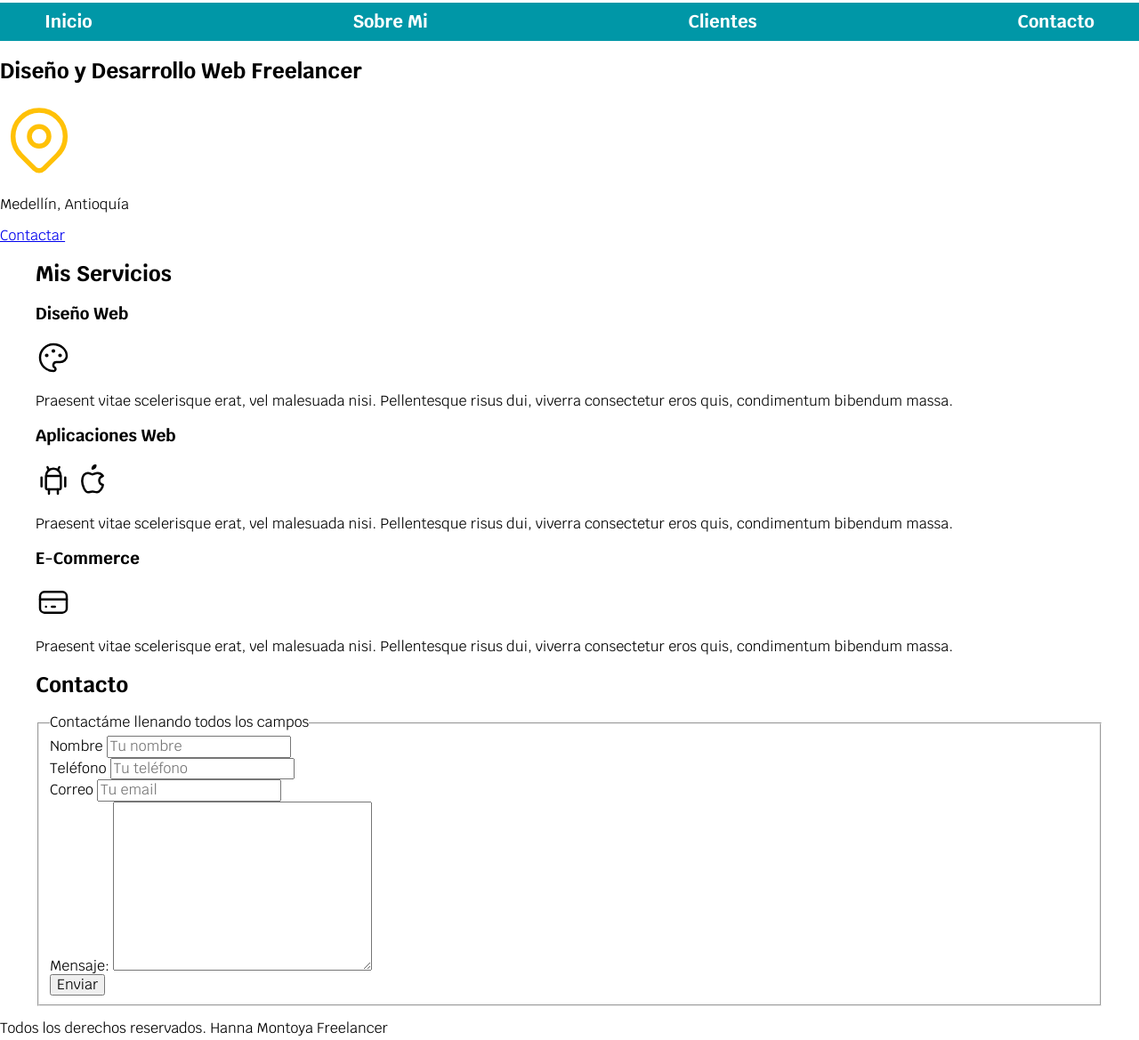
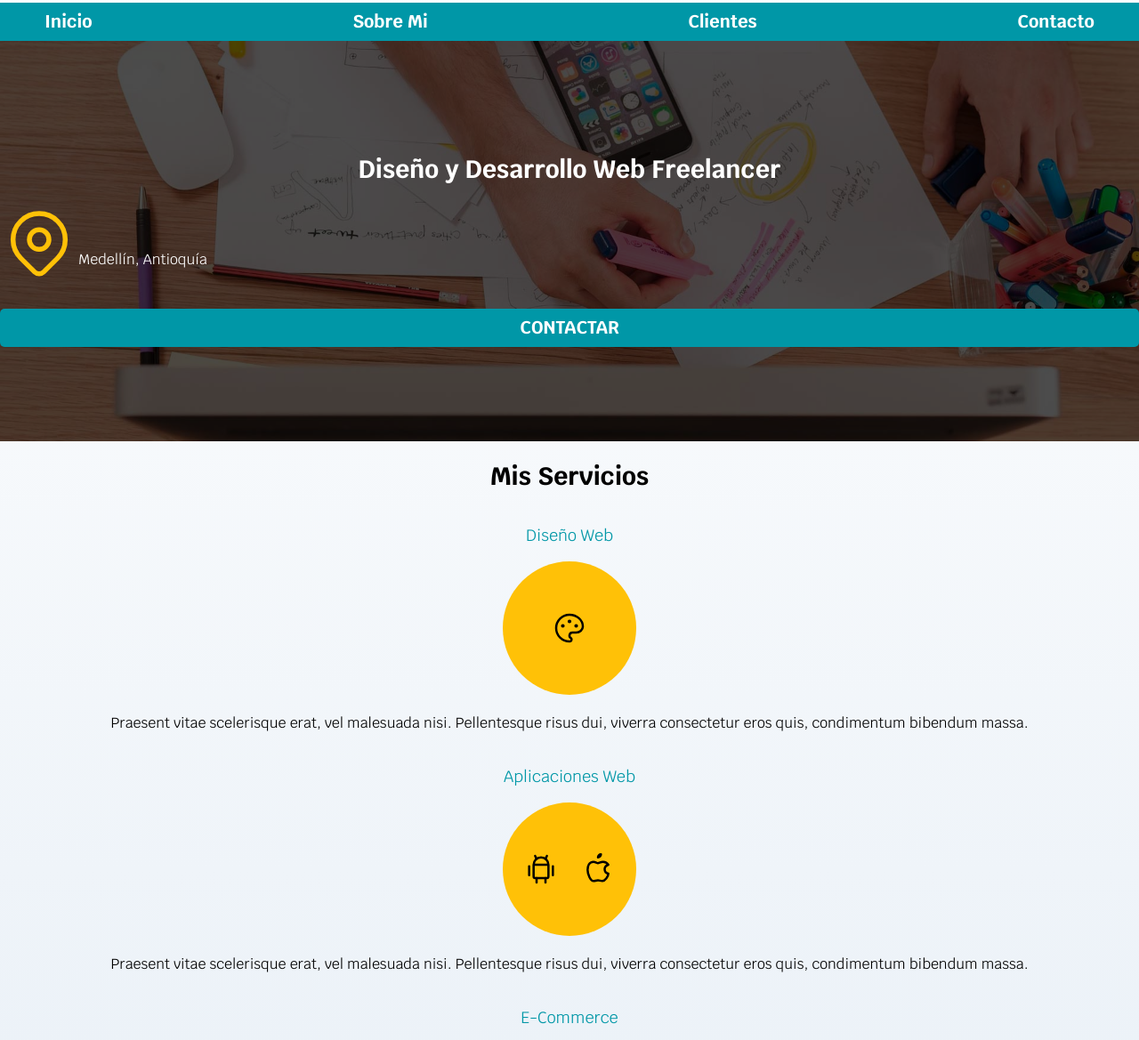
Before and after one commit to Hemsama/Desarrollo_Web, a plain HTML site: page freelancer_inicio/index.html in a window 1280 px wide. Shown: the part 92-1261 px from the top of the page at 89% size. Drawn offline with Linux system fonts and the light colour scheme.

Commit message:
Add files via upload

```diff
--- a/freelancer_inicio/css/styles.css
+++ b/freelancer_inicio/css/styles.css
@@ -4,32 +4,103 @@
     --primario: #FFC107;
     --secundario: #0097A7;
     --gris: #757575;
+    --grisClaro: #DFE9F3;
 }
 
+/* Globales*/
 html {
     font-size: 62.5%;
+    box-sizing: border-box;/* Hack para Box Model */
+    scroll-snap-type: y mandatory;
+}
+
+*, *:before, *:after {
+    box-sizing: inherit;
 }
 
 body {
-    font-size: 16px;
-    /*1rem = 10px */
+    font-size: 16px;/*1rem = 10px */
     font-family: 'Krub', sans-serif;
+    background-image: linear-gradient(to top, var(--grisClaro) 0%, var(--blanco) 100%);
 }
 
-.titulo {
-    text-align: center;
-    font-size: 3.8rem;
-}
-
-.titulo span {
-    font-size: 2rem;
-}
 
 .contenedor {
     max-width: 120rem;
     margin: 0 auto;
 }
 
+.boton {
+    background-color: var(--secundario);
+    color: var(--blanco);
+    padding: 1rem 3rem;
+    margin-top: 3rem;
+    font-size: 2rem;
+    text-decoration: none;
+    text-transform: uppercase;
+    font-weight: bold;
+    border-radius: .5rem;
+    width: 80%;
+    text-align: center;
+    border: none;
+}
+
+@media(min-width:768px) {
+    .boton {
+        width: auto;
+    }
+}
+.boton:hover{
+    cursor: pointer;
+}
+
+.sombre {
+    box-shadow: 0px 5px 15px 0px rgba(112,112,112,0.48);
+    background-color: var(--blanco);
+    padding: 2rem;
+    border-radius: 1rem;
+}
+
+/* Tipografia*/
+
+h1 {
+    font-size: 3.8rem;
+}
+
+h2 {
+    font-size: 2.8rem;
+}
+
+h3 {
+    font-size: 1.8rem;
+}
+
+h1,h2,h3 {
+    text-align: center;
+
+}
+
+/* Titulos */
+.titulo span {
+    font-size: 2rem;
+}
+
+/* Utilidades */
+.w-sm-100{
+    width: 100%;
+}
+@media(min-width:768px){
+    .w-sm-100{
+        width: auto;
+    }
+}
+.flex{
+    display: flex;
+}
+.alinear-derecha {
+    justify-content: flex-end;
+}
+/* Navegacion Principal */
 .nav-bg {
     background-color: var(--secundario);
 }
@@ -37,7 +108,6 @@ body {
 .navegacion-principal {
     display: flex;
     flex-direction: column;
-    text-align: center;
 }
 
 @media (min-width: 768px) {
@@ -48,6 +118,8 @@ body {
 }
 
 .navegacion-principal a {
+    display: block;
+    text-align: center;
     color: var(--blanco);
     text-decoration: none;
     font-size: 2rem;
@@ -59,3 +131,138 @@ body {
     background-color: var(--primario);
     color: var(--oscuro);
 }
+
+/* Hero */
+.hero {
+    background-image: url(../img/hero.jpg);
+    background-repeat: no-repeat;
+    background-size: cover;
+    height: 450px;
+    position: relative;
+    margin-bottom: 2rem;
+}
+
+.contenido-hero {
+    position: absolute;
+    background-color: rgba(0, 0, 0, .7);/* Anterior */
+    background-color: rgb(0 0 0 / 70%);
+    width: 100%;
+    height: 100%;
+
+    display: flex;
+    flex-direction: column;
+    text-align: center;
+    justify-content: center;
+}
+
+.contenido-hero h2,
+.contenido-hero p {
+    color: var(--blanco);
+}
+.contenido-hero .ubicacion {
+    display: flex;
+    align-items: flex-end;
+}
+
+/* Scroll Snap */
+.servicios,
+.navegacion-principal,
+.formulario{
+    scroll-snap-align: center;
+    scroll-snap-stop: always;
+}
+
+/* Servicios*/
+@media(min-width:768){
+    .servicios{
+        display: grid;
+        grid-template-columns: (3, 1fr);
+        column-gap: 1rem;
+    }
+}
+
+.servicio {
+    display: flex;
+    flex-direction: column;
+    align-items: center;
+}
+
+.servicio h3{
+    color: var(--secundario);
+    font-weight: normal;
+}
+.servicio p{
+    line-height: 2;
+    text-align: center;
+}
+.servicio .iconos{
+    height: 15rem;
+    width: 15rem;
+    background-color: var(--primario);
+    border-radius: 50%;
+    display: flex;
+    justify-content: space-evenly;
+    align-items: center;
+}
+
+/* Contacto */
+.formulario{
+    background-color: var(--gris);
+    width: min(60rem, 100%); /* Utilizar el valor más pequeño*/
+    margin: 0  auto;
+    padding: 2rem;
+    border-radius: 1rem;
+}
+
+.formulario fieldset{
+    border: none;
+}
+
+.formulario legend{
+    text-align: center;
+    font-size: 1.8rem;
+    text-transform: uppercase;
+    font-weight: bold;
+    margin-bottom: 2rem;
+    color: var(--primario);
+}
+
+@media(min-width:768px){
+    .contenedor-campos{
+        display: grid;
+        grid-template-columns: repeat(2, 1fr);
+        grid-template-rows: auto auto 20rem;
+        column-gap: 1rem;
+    }
+
+    .campo:nth-child(3),
+    .campo:nth-child(4){
+        grid-column: 1 / 3;
+    }
+}
+
+
+.campo{
+    margin-bottom: 1rem;
+}
+
+.campo label{
+    color: var(--blanco);
+    font-weight: bold;
+    margin-bottom: .5rem;
+    display: block;
+}
+.campo textarea{
+    height: 20rem;
+}
+.input-text{
+    width: 100%;
+    border: none;
+    padding: 1.5rem;
+    border-radius: .5rem;
+}
+
+/* Footer */
+.footer{
+    text-align: center;
+}
```
